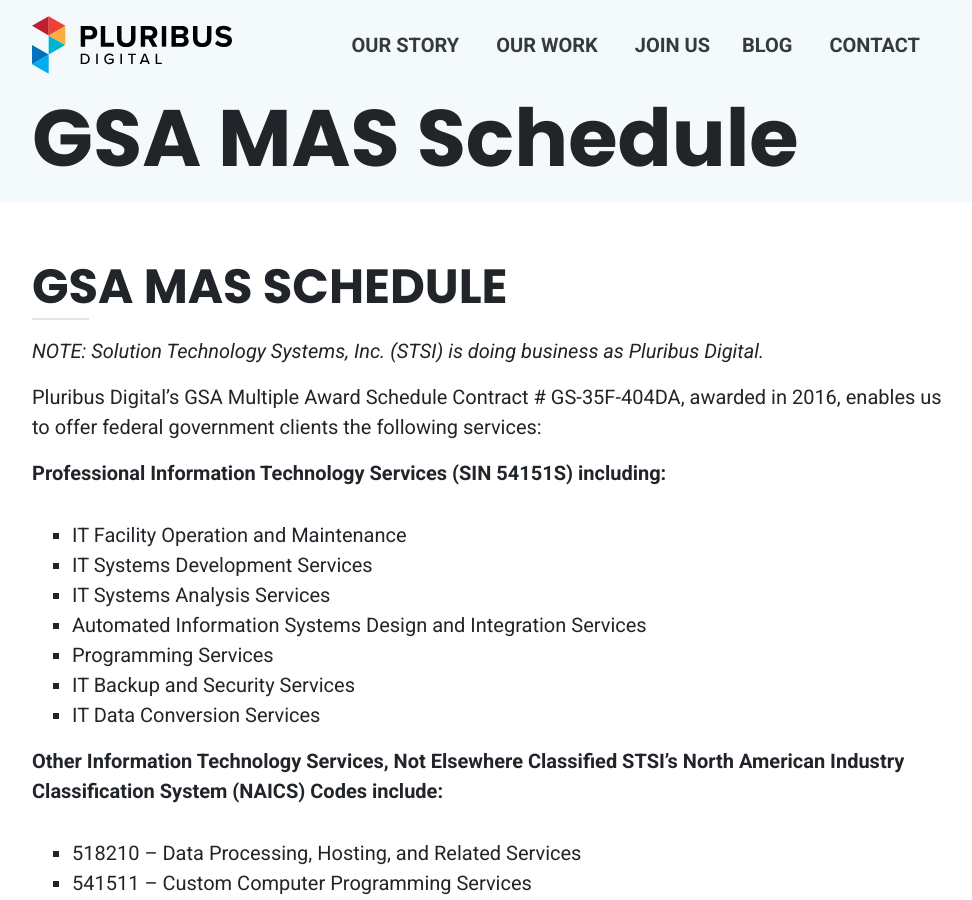
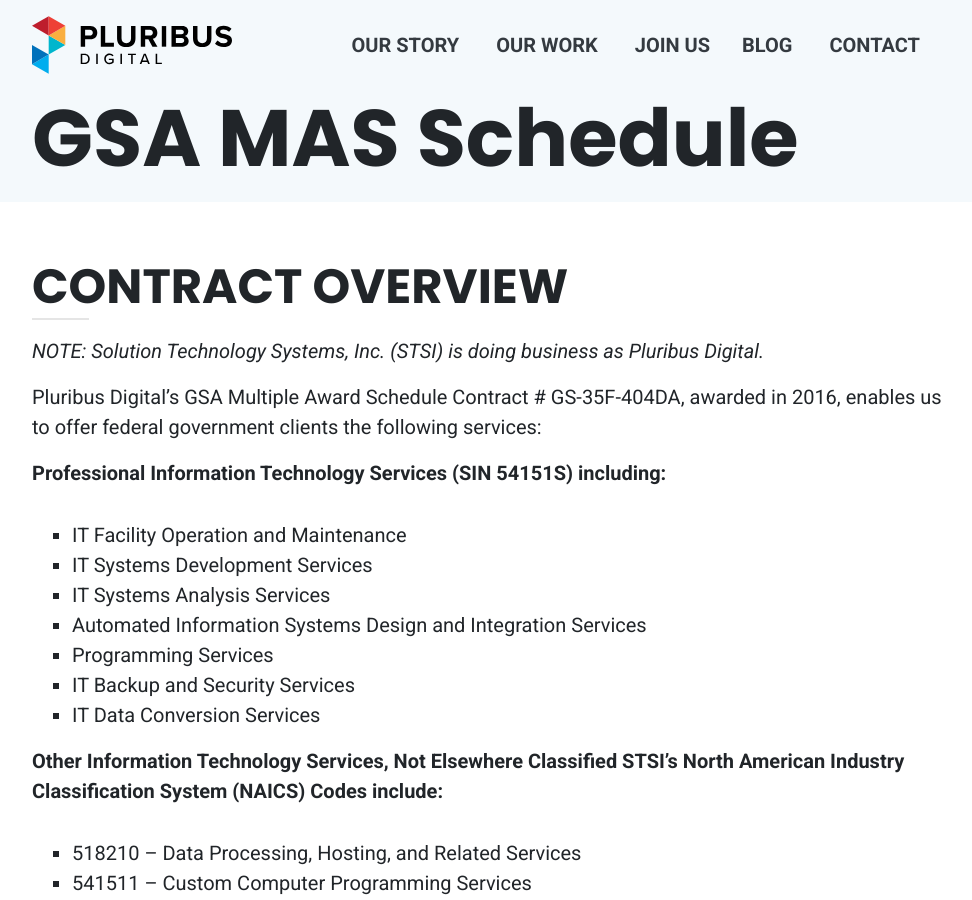
Before and after one commit to PluribusDigital/pluribusdigital-com, a Jekyll site: the page built from content/work/contract_vehicles/gsa_70.md, in a window 1280 px wide and 900 px high. Shown: the whole window, without its empty margins (148-1120 px from the left). Built offline with Jekyll 4.4.1, drawn with Linux system fonts in a browser that asks for light colours.

Commit message:
Update gsa_70.md

```diff
--- a/content/work/contract_vehicles/gsa_70.md
+++ b/content/work/contract_vehicles/gsa_70.md
@@ -3,7 +3,7 @@
 title: GSA MAS Schedule
 ---
 
-## GSA MAS Schedule
+## Contract Overview
 
 _NOTE: Solution Technology Systems, Inc. (STSI) is doing business as Pluribus Digital._
 
```
